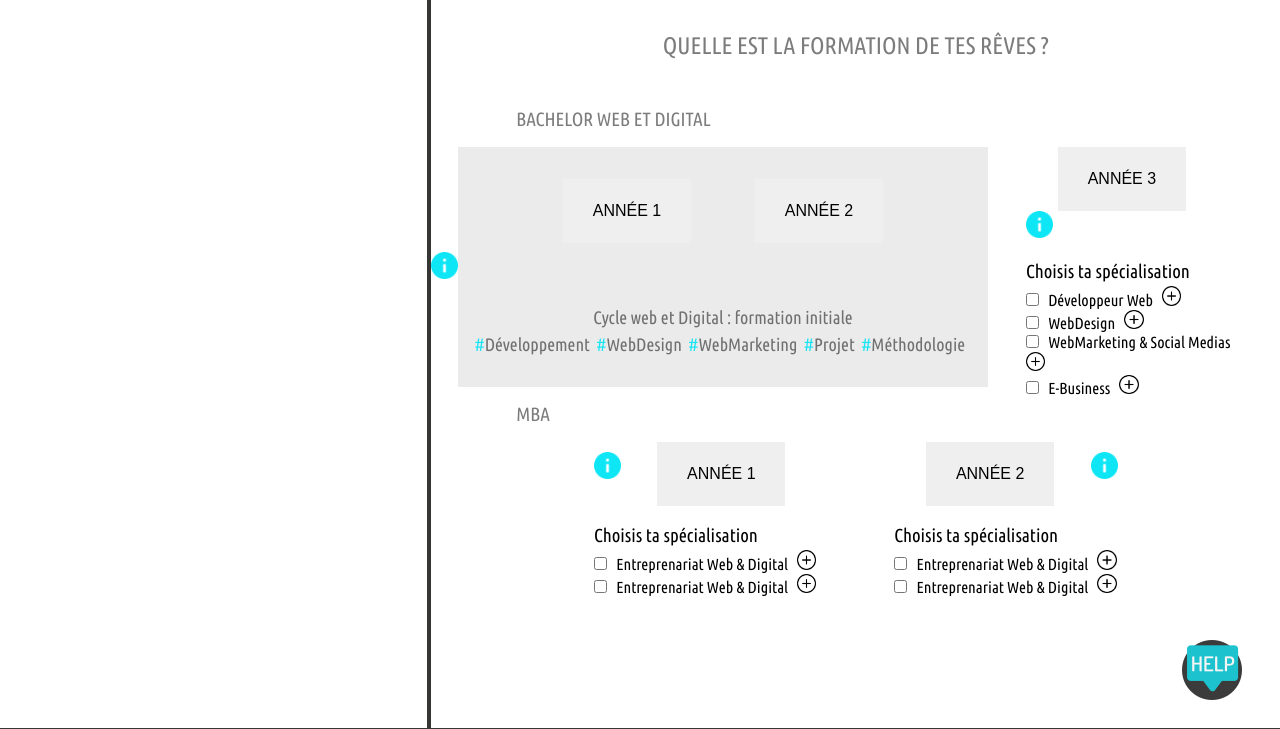
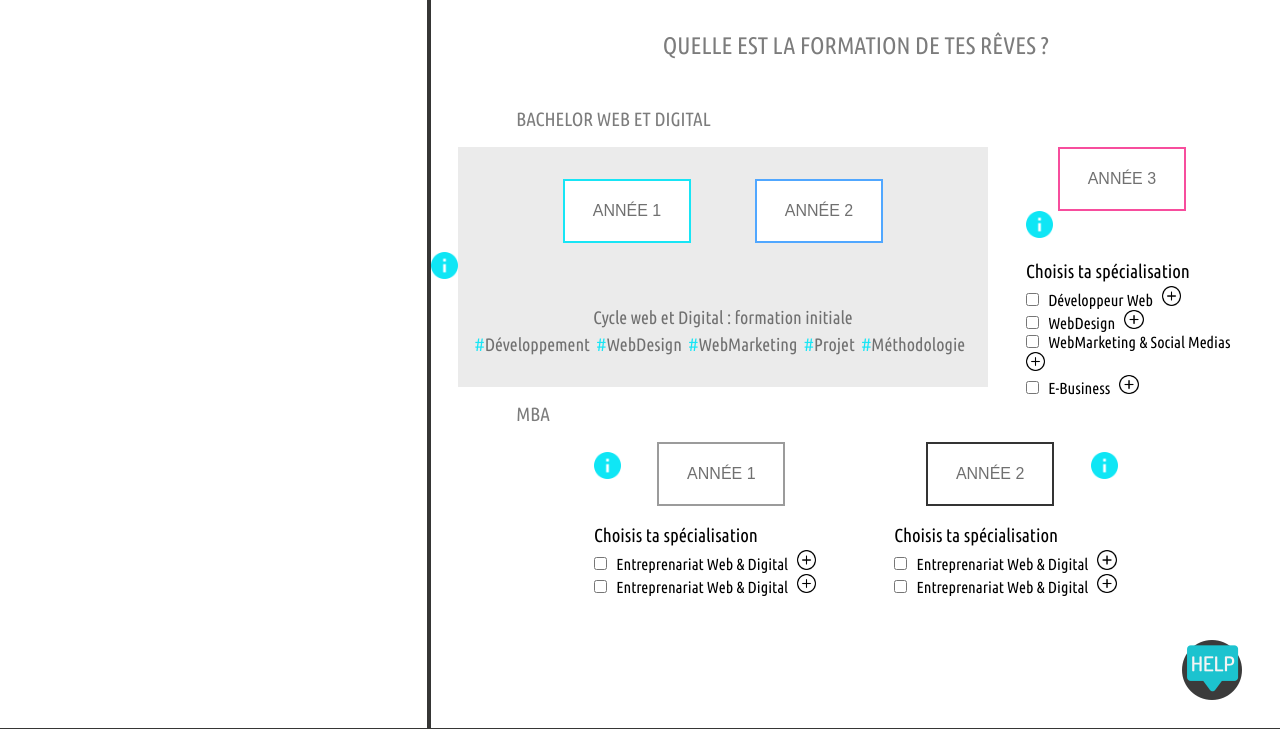
Before and after one commit to bodetienne/espl, a PHP site: page /formation-1-mds.php in a window 1280 px wide. Shown: the top 729 px of the page. Run offline with PHP 8.4, Linux system fonts and the light colour scheme; some libraries are stand-ins or nearby versions; some web fonts are replaced.

Commit message:
page formation test

```diff
--- a/dev/css/style-mds-etienne.css
+++ b/dev/css/style-mds-etienne.css
@@ -1,4 +1,4 @@
-/** FONTS **/
+	²/** FONTS **/
 
 @font-face {
 	font-family: "Ubuntu";
@@ -24,6 +24,33 @@
 	margin: auto;
 	display: flex;
 }
+
+.btn-school .btn-choix,
+.block-btn .btn-choix{
+	color: #707070;
+	background: #ffffff;
+}
+
+.btn-school #btn1 {
+	border: 2px solid #17E5F5;
+}
+
+.btn-school #btn2 {
+	border: 2px solid #50A7FF;
+}
+
+.block-btn #btn3 {
+	border: 2px solid #F74D9D;
+}
+
+.block-btn #btn4 {
+	border: 2px solid #9B9B9B;
+}
+
+.block-btn #btn5 {
+	border: 2px solid #343434;
+}
+
 
 .block-main .groupe-formation .txt-bachelor {
 	display: flex;
--- a/dev/formation-1-mds.php
+++ b/dev/formation-1-mds.php
@@ -35,8 +35,8 @@
 								</a>
 								<div class="groupe-formation">
 									<div class="btn-school">
-										<button type="button" name="button" class="btn-choix" id="1">Année 1</button>
-										<button type="button" name="button" class="btn-choix" id="2">Année 2</button>
+										<button type="button" name="button" class="btn-choix" id="btn1">Année 1</button>
+										<button type="button" name="button" class="btn-choix" id="btn2">Année 2</button>
 									</div>
 									<div class="txt-bachelor">
 										<p class="cycle-mds">Cycle web et Digital : formation initiale</p>
@@ -61,7 +61,7 @@
 								</div>
 								<div class="check-group">
 									<div class="block-btn">
-										<button type="button" name="button" class="btn-choix" id="3">Année 3</button>
+										<button type="button" name="button" class="btn-choix" id="btn3">Année 3</button>
 										<img class="info-button" src="elements/info-button.png" alt="bouton pour plus d\'informations">
 									</div>
 									<div class="spé-grp">
@@ -69,22 +69,30 @@
 										<div class="check-ligne">
 									    <input type="checkbox" class="check-école">
 									    <span class="checkmark-école">Développeur Web</span>
+											<a href="#">
 												<img class="more-button" src="elements/more-btn.png" alt="bouton pour plus d\'informations">
+											</a>
 										</div>
 										<div class="check-ligne">
 									    <input type="checkbox" class="check-école">
 									    <span class="checkmark-école">WebDesign</span>
+											<a href="#">
 												<img class="more-button" src="elements/more-btn.png" alt="bouton pour plus d\'informations">
+											</a>
 										</div>
 										<div class="check-ligne">
 									    <input type="checkbox" class="check-école">
 									    <span class="checkmark-école">WebMarketing & Social Medias</span>
+											<a href="#">
 												<img class="more-button" src="elements/more-btn.png" alt="bouton pour plus d\'informations">
+											</a>
 										</div>
 										<div class="check-ligne">
 									    <input type="checkbox" class="check-école">
 									    <span class="checkmark-école">E-Business</span>
+											<a href="#">
 												<img class="more-button" src="elements/more-btn.png" alt="bouton pour plus d\'informations">
+											</a>
 										</div>
 									</div>
 								</div>
@@ -97,25 +105,29 @@
 								<div class="check-group">
 									<div class="block-btn">
 										<img class="info-button" src="elements/info-button.png" alt="bouton pour plus d\'informations">
-										<button type="button" name="button" class="btn-choix" id="4">Année 1</button>
+										<button type="button" name="button" class="btn-choix" id="btn4">Année 1</button>
 									</div>
 									<div class="spé-grp">
 										<h3 class="spé-title">Choisis ta spécialisation</h3>
 										<div class="check-ligne">
 									    <input type="checkbox" class="check-école">
 									    <span class="checkmark-école">Entreprenariat Web & Digital</span>
+											<a href="#">
 												<img class="more-button" src="elements/more-btn.png" alt="bouton pour plus d\'informations">
+											</a>
 										</div>
 										<div class="check-ligne">
 									    <input type="checkbox" class="check-école">
 									    <span class="checkmark-école">Entreprenariat Web & Digital</span>
+											<a href="#">
 												<img class="more-button" src="elements/more-btn.png" alt="bouton pour plus d\'informations">
+											</a>
 									 </div>
 									</div>
 								</div>
 								<div class="check-group">
 									<div class="block-btn">
-										<button type="button" name="button" class="btn-choix" id="5">Année 2</button>
+										<button type="button" name="button" class="btn-choix" id="btn5">Année 2</button>
 										<img class="info-button" src="elements/info-button.png" alt="bouton pour plus d\'informations">
 
 									</div>
@@ -124,12 +136,16 @@
 										<div class="check-ligne">
 									    <input type="checkbox" class="check-école">
 									    <span class="checkmark-école">Entreprenariat Web & Digital</span>
+											<a href="#">
 												<img class="more-button" src="elements/more-btn.png" alt="bouton pour plus d\'informations">
+											</a>
 									  </div>
 										<div class="check-ligne">
 									    <input type="checkbox" class="check-école">
 									    <span class="checkmark-école">Entreprenariat Web & Digital</span>
+											<a href="#">
 												<img class="more-button" src="elements/more-btn.png" alt="bouton pour plus d\'informations">
+											</a>
 									  </div>
 									</div>
 								</div>
```
Lines whose indentation alone changed are shown as unchanged.
